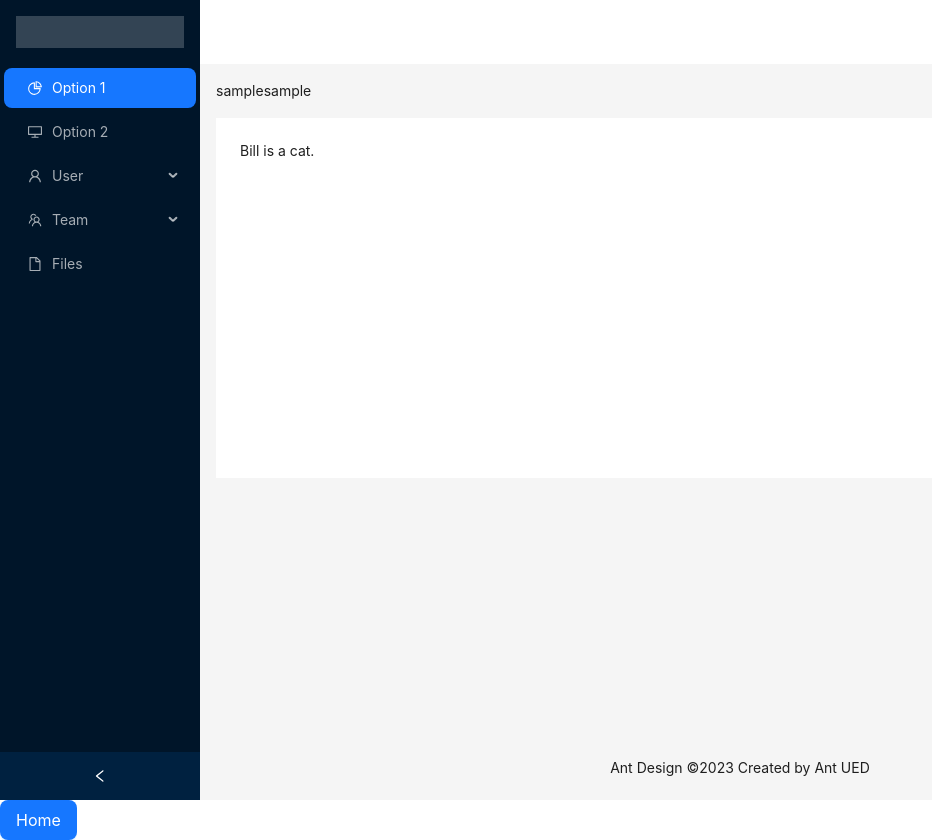
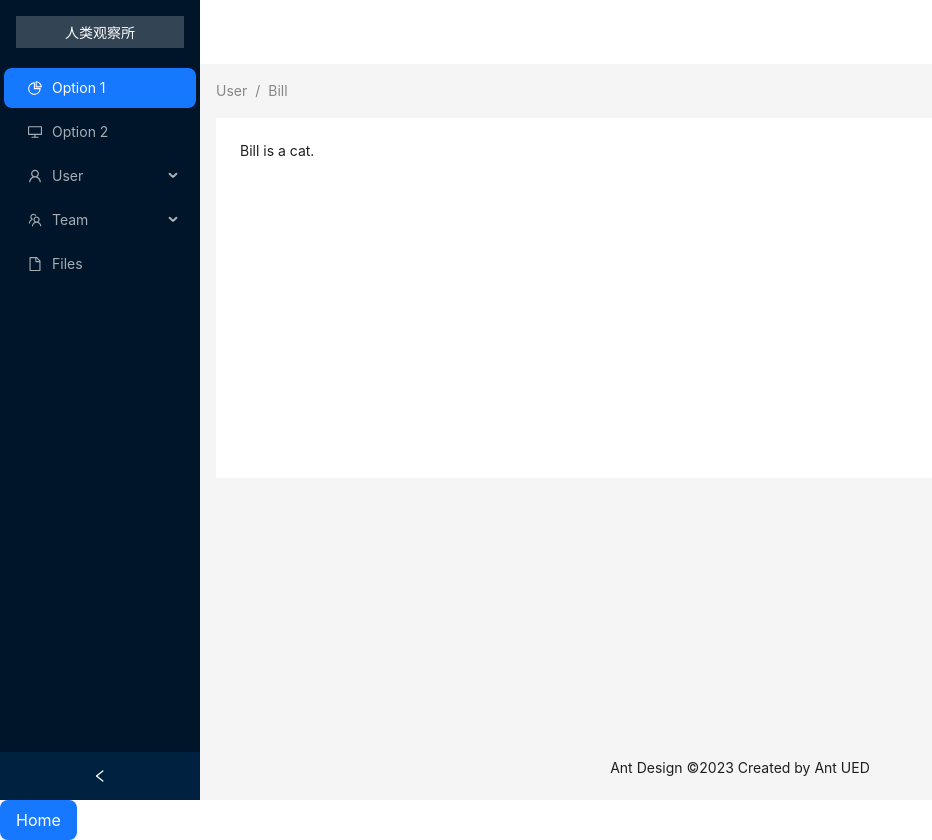
Before and after one commit to dalxy/dy_react_ts_webpack, a React app: page /home in a window 1280 px wide. Shown: the whole page, without its empty margins (0-932 px from the left). Built offline with nearby package versions, Linux system fonts and the light colour scheme.

Commit message:
fix: 添加icon

```diff
--- a/src/components/SiderBar.tsx
+++ b/src/components/SiderBar.tsx
@@ -50,15 +50,18 @@ const SiderBar: React.FC = () => {
     return (
         <Layout style={{minHeight:'100vh'}}>
             <Sider collapsed={collapsed} collapsible onCollapse={(value)=>setCollapsed(value)}>
-                <div style={{height: 32, margin: 16, background: 'rgba(255,255,255,.2)'}} />
+                <div style={{color: "white", height: 32, margin: 16, display: "flex", alignItems: 'center', justifyContent: 'center', background: 'rgba(255,255,255,.2)'}}>人类观察所</div>
                 <Menu theme="dark" defaultSelectedKeys={['1']} mode="inline" items={items} />
             </Sider>
             <Layout className="site-layout">
                 <Header style={{ padding: 0, background: colorBgContainer }} />
                 <Content style={{ margin: '0 16px' }}>
-                <Breadcrumb style={{ margin: '16px 0' }}>
-                    <Breadcrumb items={[{title: 'sample'}]}>User</Breadcrumb>
-                    <Breadcrumb items={[{title: 'sample'}]}>Bill</Breadcrumb>
+                <Breadcrumb
+                    style={{ margin: '16px 0' }}
+                    items={[
+                        {title: 'User'},
+                        {title: <a href="/">Bill</a>}
+                    ]}>
                 </Breadcrumb>
                 <div style={{ padding: 24, minHeight: 360, background: colorBgContainer }}>
                     Bill is a cat.
```
